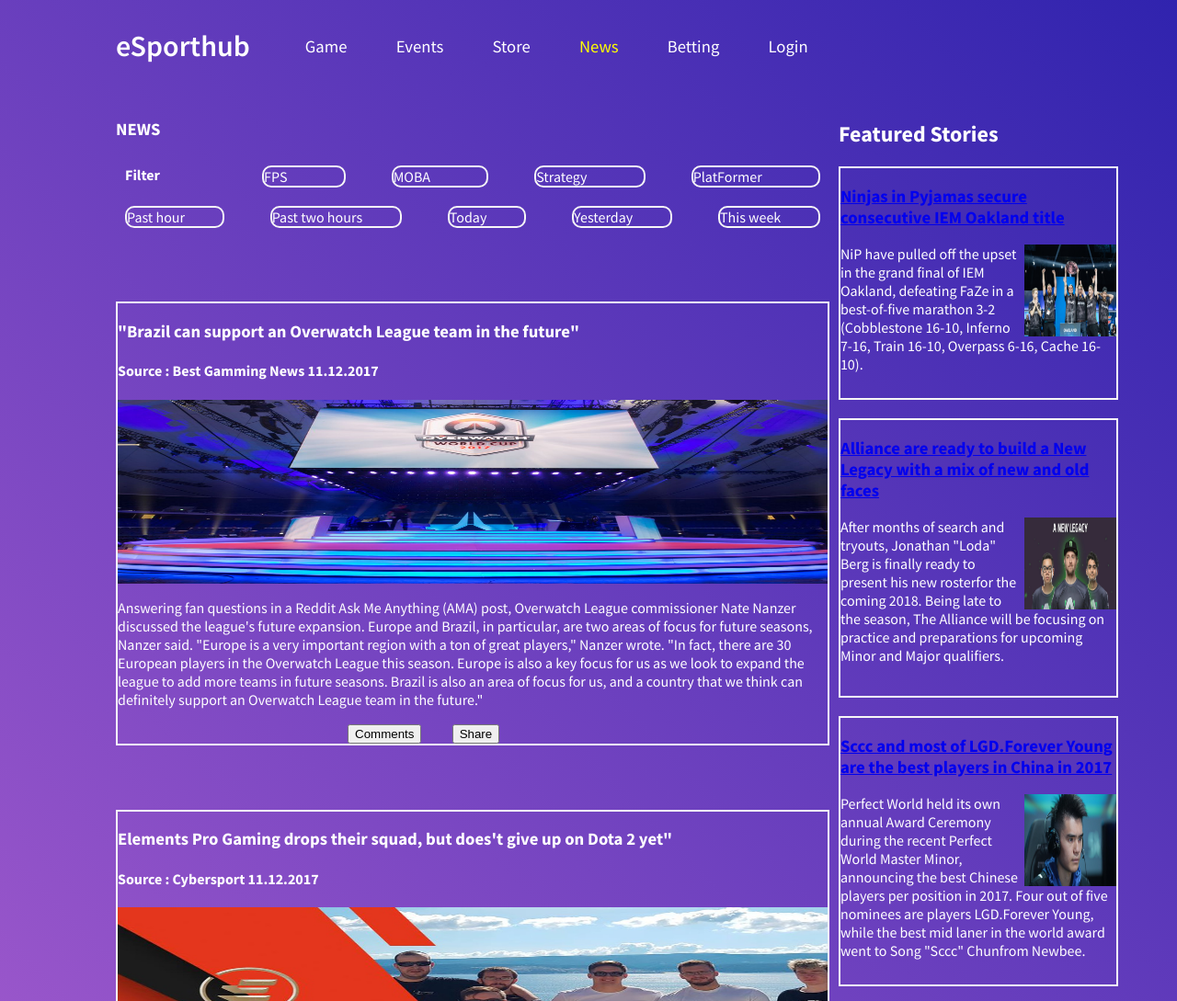
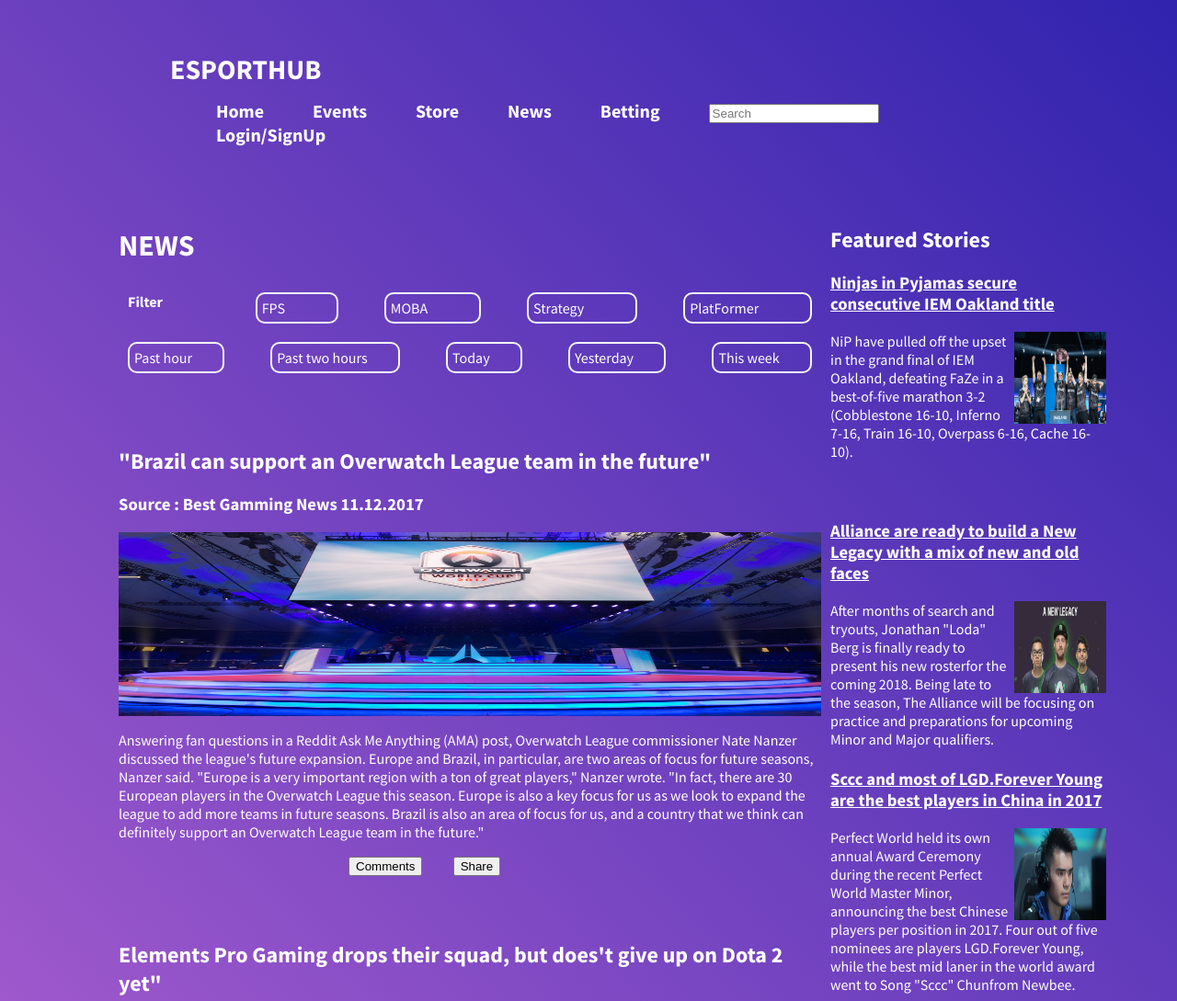
Before and after one commit to longnguyendr/oamk-ui-design, a plain HTML site: page news.html in a window 1280 px wide. Shown: the top 1089 px of the page at 92% size. Drawn offline with Linux system fonts and the light colour scheme.

Commit message:
Modified news page to fit the style
Moved content from news.css into style.css

```diff
--- a/css/style.css
+++ b/css/style.css
@@ -275,3 +275,98 @@ li a:hover:not(.active) {
 #event-6{ grid-area:  3 / 6  / 10 / 6; }
 #event-7{ grid-area:  5 / 7  / 10 / 7; background: #ac00b0;}
 #event-8{ grid-area:  6 / 8  / 10 / 8; height: 100px; background: #00a1f2; }
+
+
+
+/* style for news.html */
+.wrapper-news {
+    transition: all .5s ease-in-out;
+    display: grid;
+    grid-template-columns: repeat(10, 1fr);
+    grid-auto-rows: minmax(100px, auto);
+    background-image: linear-gradient(-134deg, #3023AE 0%, #C86DD7 100%);
+    grid-gap: 10px;
+    grid-template-areas:
+    ". head head head head head head head head ."
+    ". n1 n1 n1 n1 n1 n1 n1 n1 ."
+}
+.wrapper-news a{
+    /*text-decoration: none;*/
+    color: white;
+}
+.news-grid {
+ grid-row: 2/ span 6;
+ grid-column: 2/8;
+}
+.grid-container-news {
+  display: grid;
+  grid-template-columns: auto auto auto auto auto;
+  grid-gap: 10px 50px;
+  padding: 10px;
+}
+.news-filter {
+    border: 2px solid #f7f7f7;
+    border-radius: 10PX;
+    padding: 5px;
+}
+.featured-article{
+    width: 300px;
+    height: 250px;
+    /*border: 2px solid #f7f7f7;*/
+    margin-top: 20px;
+}
+.grid-row2-filter-news {
+    /*filter*/
+    grid-row: 2/ span 5;
+    grid-column: 5/6;
+    /*border: 3px solid #f7f7f7*/
+    border-radius: 20px;
+}
+.article {
+    grid-row: 3/ span 4;
+    grid-column: 3/4;
+}
+.articles{
+  /*border: 2px solid #f7f7f7;*/
+  margin-bottom: 70px;
+  margin-top: 70px;
+}
+.featured-stories {
+ grid-row: 2 / span 5;
+ grid-column: 8/10;
+}
+/*.article-1 {
+    grid-row:3/ span 4;
+    grid-column: 3/4;
+    border: 2px solid #f7f7f7;
+}*/
+/*.featured-articles-2{
+    width: 300px;
+    height: 300px;
+    border: 2px solid #f7f7f7;
+    margin-top:20px;
+}
+.featured-articles-3{
+    width: 300px;
+    height: 290px;
+    border: 2px solid #f7f7f7;
+    margin-top:20px;
+}
+.featured-articles-4{
+    width: 300px;
+    height: 265px;
+    border: 2px solid #f7f7f7;
+    margin-top:20px;
+}
+.featured-articles-5{
+    width: 300px;
+    height: 400px;
+    border: 2px solid #f7f7f7;
+    margin-top:20px;
+}
+.featured-articles-6{
+    width: 300px;
+    height: 265px;
+    border: 2px solid #f7f7f7;
+    margin-top:20px;
+}*/
--- a/news.html
+++ b/news.html
@@ -1,160 +1,118 @@
 <!DOCTYPE html>
 <html>
-
 <head>
   <meta charset="utf-8">
   <meta http-equiv="X-UA-Compatible" content="IE=edge">
-  <title>eSporthub</title>
-  <link rel="stylesheet" href="css/news.css">
+  <meta name="viewport" content="width=device-width,initial-scale=1">
+  <title>eSporthub - News</title>
+  <link rel="stylesheet" href="css/style.css">
+  <!-- <link rel="stylesheet" href="css/news.css"> -->
   <link href="https://fonts.googleapis.com/css?family=Source+Sans+Pro:300,400,600,700" rel="stylesheet">
 </head>
-
 <body>
-  <div class="wrapper">
-    <div class="grid-row1">
-     <h1><a href="index.html" style="text-decoration: none; color: white;"> eSporthub</a></h1>
-   </div>
-   <div class="grid-row1-1">
-    <a href="games.html" title="">Game</a>
+  <div class="wrapper-news">
+    <div class="head">
+      <a class="es">eSportHub</a>
+      <div id="nav_bar">
+        <a href="index.html" title="">Home</a>
         <a href="events.html" title="">Events</a>
         <a href="store.html" title="">Store</a>
-    <a href="news.html" title="" style="color: yellow;">News</a>
-    <a href="betting.html" title="" >Betting</a>
-    <a href="login.html" title="">Login</a>
+        <a href="news.html" title="">News</a>
+        <a href="betting.html" title="">Betting</a>
+        <a>
+          <input class="search" type="text" name="search" placeholder="Search">
+        </a>
+        <a href="login.html">Login/SignUp</a>
       </div>
-  <div class="grid-row2-news"><h3>NEWS</h3>
+    </div>
+    <div class="news-grid">
+      <h1>NEWS</h1>
       <div class="grid-row2-filter-news">
         <div class="grid-container-news">
-        <div  ><b>Filter</b></div>
-        <div class="news-filter" >FPS</div>
-        <div class="news-filter" >MOBA</div>
+          <b>Filter</b>
+          <div class="news-filter">FPS</div>
+          <div class="news-filter">MOBA</div>
           <div class="news-filter">Strategy</div>
-        <div class="news-filter" >PlatFormer</div>
+          <div class="news-filter">PlatFormer</div>
         </div>
-
         <div class="grid-container-news">
-       <div class="news-filter" >Past hour</div>
-       <div class="news-filter" >Past two hours</div>
-       <div class="news-filter" >Today</div>
+          <div class="news-filter">Past hour</div>
+          <div class="news-filter">Past two hours</div>
+          <div class="news-filter">Today</div>
           <div class="news-filter">Yesterday</div>
-       <div class="news-filter" >This week</div>
+          <div class="news-filter">This week</div>
         </div>
       </div>
-
       <div class="articles">
         <div class="article">
-    <h3>"Brazil can support an Overwatch League team in the future"</h3>
-    <h4>Source : Best Gamming News   11.12.2017</h4>
+          <h2>"Brazil can support an Overwatch League team in the future"</h2>
+          <h3>Source : Best Gamming News   11.12.2017</h3>
         </div>
-
         <div class="article" style="height: 200px;">
-    <img src="img/news-1.jpg" alt="News-1" style="width:900px;height:200px";>
+          <img src="img/news-1.jpg" alt="News-1" style="width:900px;height:200px" ;>
         </div>
-
         <div class="article">
-    <p>Answering fan questions in a Reddit Ask Me Anything (AMA) post, Overwatch League commissioner Nate Nanzer discussed the league's future expansion.
-
-Europe and Brazil, in particular, are two areas of focus for future seasons, Nanzer said.
-
-"Europe is a very important region with a ton of great players," Nanzer wrote. "In fact, there are 30 European players in the Overwatch League this season.
-Europe is also a key focus for us as we look to expand the league to add more teams in future seasons.
-Brazil is also an area of focus for us, and a country that we think can definitely support an Overwatch League team in the future."</p>
+          <p>Answering fan questions in a Reddit Ask Me Anything (AMA) post, Overwatch League commissioner Nate Nanzer discussed the league's future expansion. Europe and Brazil, in particular, are two areas of focus for future seasons, Nanzer said. "Europe is a very important region with a ton of great players," Nanzer wrote. "In fact, there are 30 European players in the Overwatch League this season. Europe is also a key focus for us as we look to expand the league to add more teams in future seasons. Brazil is also an area of focus for us, and a country that we think can definitely support an Overwatch League team in the future."</p>
           <input type="submit" value="Comments" style="margin-left:250px;">
           <input type="submit" value="Share" style="margin-left:30px;">
         </div>
       </div>
-
       <div class="articles">
-  <div class="article-1">
-   <h3>Elements Pro Gaming drops their squad, but does't give up on Dota 2 yet"</h3>
-   <h4>Source : Cybersport   11.12.2017</h4>
+        <h2>Elements Pro Gaming drops their squad, but does't give up on Dota 2 yet"</h2>
+        <h3>Source : Cybersport   11.12.2017</h3>
+        <div style="height: 200px;">
+          <img src="img/news-2.jpg" alt="News-1" style="width:900px;height:200px" ;>
         </div>
-
-  <div class="article-1" style="height: 200px;">
-   <img src="img/news-2.jpg" alt="News-1" style="width:900px;height:200px";>
-  </div>
-
-  <div class="article-1">
-   <p>Elements Pro decided to drop their Dota 2 squad and try again with a new team, not giving up on the Dota 2 scene.
-     Ever since forming the roster in September EPG dropped out of the Dota 2 scene radar, unsurprisingly disbanding after lack of results.</p>
+        <p>Elements Pro decided to drop their Dota 2 squad and try again with a new team, not giving up on the Dota 2 scene. Ever since forming the roster in September EPG dropped out of the Dota 2 scene radar, unsurprisingly disbanding after lack of results.</p>
         <input type="submit" value="Comments" style="margin-left:250px;">
         <input type="submit" value="Share" style="margin-left:30px;">
       </div>
     </div>
-
-
-</div>
     <div class="featured-stories">
       <h2>Featured Stories</h2>
-  <div class="featured-articles-1">
+      <div class="featured-article">
         <h3><a href="http://www.vpgame.com/event/dota/86787.html">Ninjas in Pyjamas secure consecutive IEM Oakland title</a></h3>
-
         <div style="float: right; height: 100px; width: 100px; background-color: white;">
-     <img src="img/features-1.png" alt="News-1" style="width:150px;height:100px";>
+          <img src="img/features-1.png" alt="News-1" style="width:150px;height:100px" ;>
         </div>
-    <p>NiP have pulled off the upset in the grand final of IEM Oakland, defeating FaZe in a
-      best-of-five marathon 3-2 (Cobblestone 16-10, Inferno 7-16, Train 16-10, Overpass 6-16, Cache 16-10).</p>
+        <p>NiP have pulled off the upset in the grand final of IEM Oakland, defeating FaZe in a best-of-five marathon 3-2 (Cobblestone 16-10, Inferno 7-16, Train 16-10, Overpass 6-16, Cache 16-10).</p>
       </div>
-
-  <div class="featured-articles-2">
+      <div class="featured-article">
         <h3><a href="http://www.vpgame.com/event/dota/88810.html">Alliance are ready to build a New Legacy with a mix of new and old faces</a></h3>
-
         <div style="float: right; height: 100px; width: 100px; background-color: blue;">
-      <img src="img/features-2.jpg" alt="News-1" style="width:150px;height:100px";>
+          <img src="img/features-2.jpg" alt="News-1" style="width:150px;height:100px" ;>
         </div>
-    <p>After months of search and tryouts, Jonathan "Loda" Berg is finally ready to present his new rosterfor the coming 2018. Being late to the season,
-      The Alliance will be focusing on practice and preparations for upcoming Minor and Major qualifiers.</p>
+        <p>After months of search and tryouts, Jonathan "Loda" Berg is finally ready to present his new rosterfor the coming 2018. Being late to the season, The Alliance will be focusing on practice and preparations for upcoming Minor and Major qualifiers.</p>
       </div>
-
-  <div class="featured-articles-3">
+      <div class="featured-article">
         <h3><a href="http://www.vpgame.com/event/dota/88313.html">Sccc and most of LGD.Forever Young are the best players in China in 2017</a></h3>
-
         <div style="float: right; height: 100px; width: 100px; background-color: green;">
-      <img src="img/features-3.jpg" alt="News-1" style="width:150px;height:100px";>
+          <img src="img/features-3.jpg" alt="News-1" style="width:150px;height:100px" ;>
         </div>
-    <p>Perfect World held its own annual Award Ceremony during the recent Perfect World Master Minor, announcing the best Chinese players per position in 2017.
-      Four out of five nominees are players LGD.Forever Young,
-      while the best mid laner in the world award went to Song "Sccc" Chunfrom Newbee.</p>
+        <p>Perfect World held its own annual Award Ceremony during the recent Perfect World Master Minor, announcing the best Chinese players per position in 2017. Four out of five nominees are players LGD.Forever Young, while the best mid laner in the world award went to Song "Sccc" Chunfrom Newbee.</p>
       </div>
-
-  <div class="featured-articles-4">
+      <div class="featured-article">
         <h3><a href="http://www.vpgame.com/event/dota/81936.html">VP smash Team Secret to claim their first Major victory at Hamburg</a></h3>
-
         <div style="float: right; height: 100px; width: 100px; background-color: red;">
-      <img src="img/features-4.jpg" alt="News-1" style="width:150px;height:100px";>
+          <img src="img/features-4.jpg" alt="News-1" style="width:150px;height:100px" ;>
         </div>
-    <p>ESL One Hamburg 2017 crowns its champions, as Virtus.pro G2A take down Team Secret in a confident 2-0 series to earn $500,000 and 750 Qualifying Points,
-       as well as denying Clement "Puppey" Ivanov his chance at earning his 900th win in professional Dota 2.</p>
+        <p>ESL One Hamburg 2017 crowns its champions, as Virtus.pro G2A take down Team Secret in a confident 2-0 series to earn $500,000 and 750 Qualifying Points, as well as denying Clement "Puppey" Ivanov his chance at earning his 900th win in professional Dota 2.</p>
       </div>
-
-  <div class="featured-articles-5">
+      <div class="featured-article">
         <h3><a href="http://www.vpgame.com/event/dota/87809.html">DreamHack Winter 2017 - A Gambit and Zeus Reunion</a></h3>
-
         <div style="float: right; height: 100px; width: 100px; background-color: pink;">
-      <img src="img/features-5.jpg" alt="News-1" style="width:150px;height:100px";>
+          <img src="img/features-5.jpg" alt="News-1" style="width:150px;height:100px" ;>
         </div>
-    <p>DreamHack Winter 2017 is not a large international LAN. It has a good mix of teams including: BIG, Gambit, Na`Vi, EnVyUs, North Academy, Heroic, mouz and Rise Nation.
-      It feels like an undercard event to the ESL Proleague Finals that are set to happen two days after this ends. But for Gambit and Na`Vi in particular, this is an incredibly important event to win.
-      After all this was where it all started for Gambit and their former in-game leader Daniil “Zeus” Teslenko.</p>
+        <p>DreamHack Winter 2017 is not a large international LAN. It has a good mix of teams including: BIG, Gambit, Na`Vi, EnVyUs, North Academy, Heroic, mouz and Rise Nation. It feels like an undercard event to the ESL Proleague Finals that are set to happen two days after this ends. But for Gambit and Na`Vi in particular, this is an incredibly important event to win. After all this was where it all started for Gambit and their former in-game leader Daniil “Zeus” Teslenko.</p>
       </div>
-
-  <div class="featured-articles-6">
+      <div class="featured-article">
         <h3><a href="http://www.vpgame.com/event/dota/88544.html">What I do to keep up with various esports titlese</a></h3>
-
         <div style="float: right; height: 100px; width: 100px; background-color: violet;">
-    <img src="img/features-6.jpg" alt="News-1" style="width:150px;height:100px";>
+          <img src="img/features-6.jpg" alt="News-1" style="width:150px;height:100px" ;>
         </div>
-    <p>Someone asked me this on twitter so I thought I’d answer in a blog. I’m one of the few people to
-      watch this amount of esports games (CS:GO, Dota 2, Starcraft 2, Street Fighter/FGC, Melee, LoL, Overwatch, BW)
-      and be able to talk about them in-depth.</p>
+        <p>Someone asked me this on twitter so I thought I’d answer in a blog. I’m one of the few people to watch this amount of esports games (CS:GO, Dota 2, Starcraft 2, Street Fighter/FGC, Melee, LoL, Overwatch, BW) and be able to talk about them in-depth.</p>
       </div>
-
     </div>
-
-
-
   </div>
-
 </body>
-
 </html>
```
Lines whose indentation alone changed are shown as unchanged.
